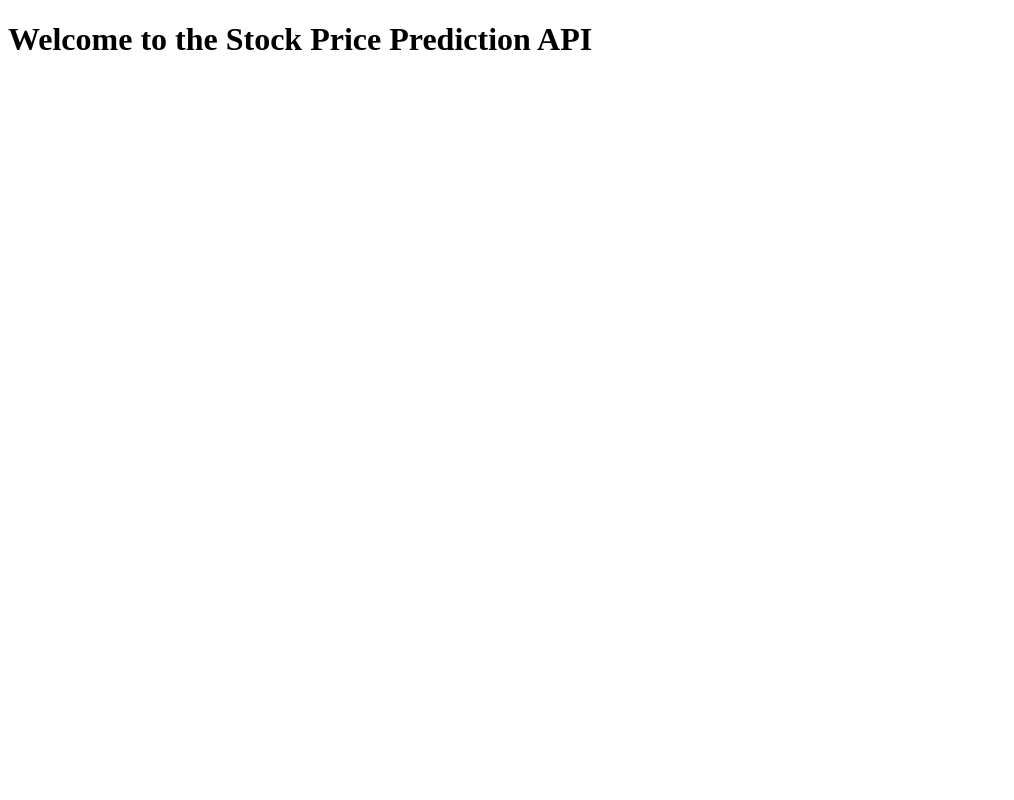
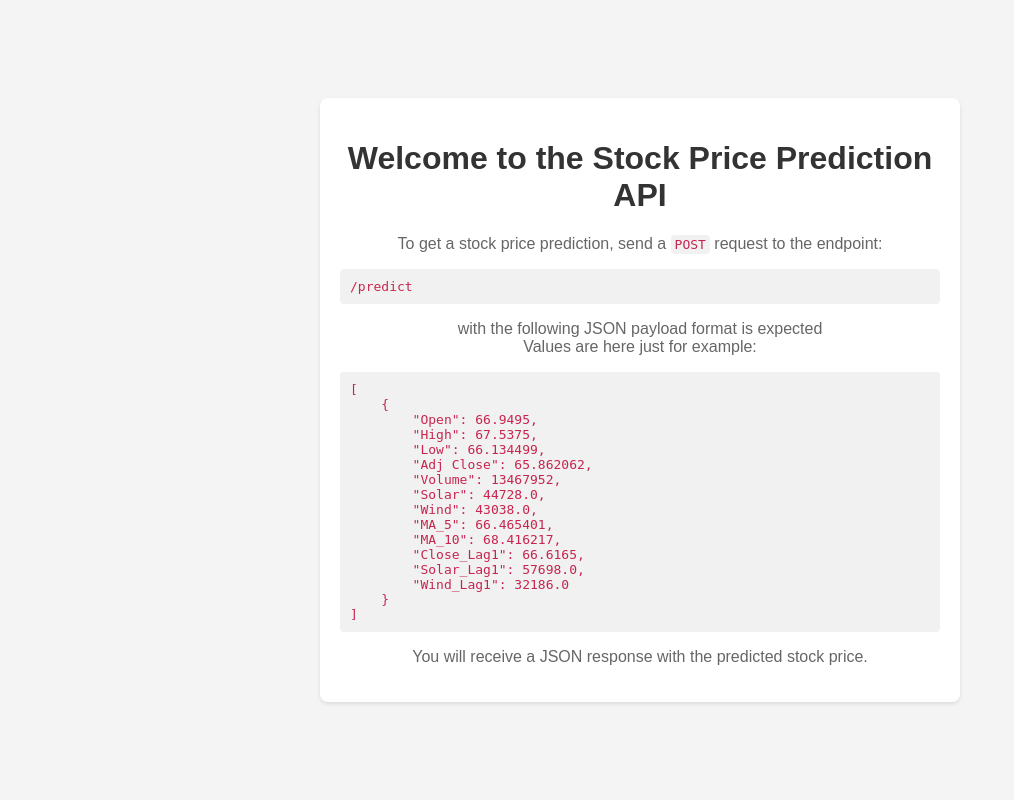
Before and after one commit to s023/stock-price-prediction, a Flask app: template templates/index.html in a window 1280 px wide. Shown: the whole page, without its empty margins (0-1014 px from the left). Run offline with Flask 3, Linux system fonts and the light colour scheme; the template is opened without the code that fills it, so the values that code supplies are empty; parts of the project's set-up code (start-up, migrations or seed data) failed here and were passed over.

Commit message:
Updates template for better UX

```diff
--- a/templates/index.html
+++ b/templates/index.html
@@ -2,9 +2,71 @@
 <html lang="en">
 <head>
     <meta charset="utf-8">
-    <title>Stock Price Prediction</title>
+    <title>Stock Price Prediction API</title>
+    <style>
+        body {
+            font-family: Arial, sans-serif;
+            margin: 0;
+            padding: 0;
+            background-color: #f4f4f4;
+            display: flex;
+            justify-content: center;
+            align-items: center;
+            height: 100vh;
+        }
+        .container {
+            background: #fff;
+            padding: 20px;
+            border-radius: 8px;
+            box-shadow: 0 2px 4px rgba(0,0,0,0.1);
+            max-width: 600px;
+            text-align: center;
+        }
+        h1 {
+            color: #333;
+        }
+        p {
+            color: #666;
+        }
+        code {
+            background: #f1f1f1;
+            padding: 2px 4px;
+            border-radius: 4px;
+            color: #c7254e;
+        }
+        pre {
+            text-align: left;
+            background: #f1f1f1;
+            padding: 10px;
+            border-radius: 4px;
+            color: #c7254e;
+            overflow-x: auto;
+        }
+    </style>
 </head>
 <body>
-    <h1>Welcome to the Stock Price Prediction API</h1>
+    <div class="container">
+        <h1>Welcome to the Stock Price Prediction API</h1>
+        <p>To get a stock price prediction, send a <code>POST</code> request to the endpoint:</p>
+        <pre>/predict</pre>
+        <p>with the following JSON payload format is expected <br> Values are here just for example:</p>
+        <pre>[
+    {
+        "Open": 66.9495,
+        "High": 67.5375,
+        "Low": 66.134499,
+        "Adj Close": 65.862062,
+        "Volume": 13467952,
+        "Solar": 44728.0,
+        "Wind": 43038.0,
+        "MA_5": 66.465401,
+        "MA_10": 68.416217,
+        "Close_Lag1": 66.6165,
+        "Solar_Lag1": 57698.0,
+        "Wind_Lag1": 32186.0
+    }
+]</pre>
+        <p>You will receive a JSON response with the predicted stock price.</p>
+    </div>
 </body>
 </html>
```
